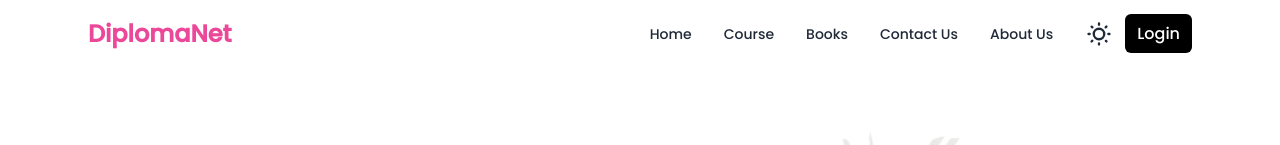
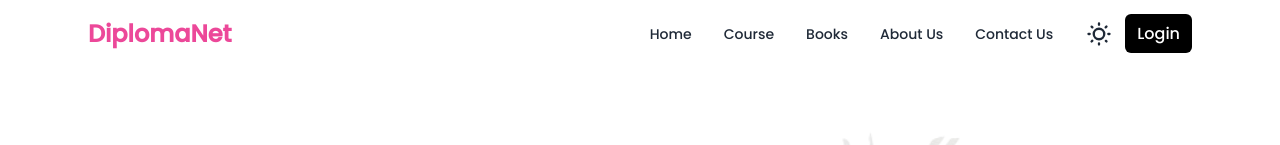
Before and after one commit to Nitesh-Giri/LPUSmartNotes, a React (Vite) app in the folder Frontend/: page / in a window 1280 px wide. Shown: the top 145 px of the page. Built offline with nearby package versions, Linux system fonts and the light colour scheme; no server answers.

Commit message:
updated
Co-Authored-By: Sujit Srivastav <149666757+5ujit@users.noreply.github.com>
Co-Authored-By: NITESH KUMAR <119055912+nitesh1594@users.noreply.github.com>

```diff
--- a/Frontend/src/components/Navbar.jsx
+++ b/Frontend/src/components/Navbar.jsx
@@ -48,10 +48,10 @@ function Navbar() {
         <a>Books</a>
       </li>
       <li>
-        <a>Contact Us</a>
+        <a>About Us</a>
       </li>
       <li>
-        <a>About Us</a>
+        <a>Contact Us</a>
       </li>
     </>
   );
```
